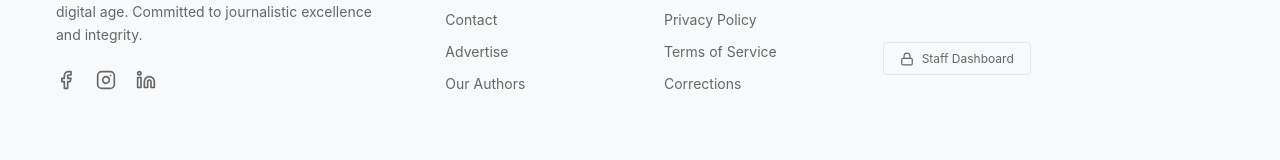
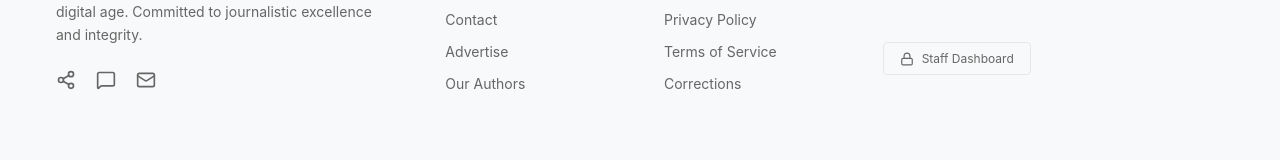
Before and after one commit to blackicons2020/thepeoplesplatform, a Next.js app: page / in a window 1280 px wide. Shown: the part 459-619 px from the top of the page. Built offline with nearby package versions, Linux system fonts and the light colour scheme; no server answers; the database is empty.

Commit message:
fix: use universal icons to bypass lucide-react version conflicts

```diff
--- a/src/components/Footer.tsx
+++ b/src/components/Footer.tsx
@@ -1,5 +1,5 @@
 import Link from 'next/link';
-import { Facebook, Instagram, Linkedin, Globe, Lock, Info } from 'lucide-react';
+import { Globe, Lock, Info, Mail, MessageSquare, Share2 } from 'lucide-react';
 
 export default function Footer() {
   const year = new Date().getFullYear();
@@ -18,9 +18,9 @@ export default function Footer() {
               Committed to journalistic excellence and integrity.
             </p>
             <div className="social-links">
-              <a href="#" aria-label="Facebook"><Facebook size={20} /></a>
-              <a href="#" aria-label="Instagram"><Instagram size={20} /></a>
-              <a href="#" aria-label="LinkedIn"><Linkedin size={20} /></a>
+              <a href="#" aria-label="Social"><Share2 size={20} /></a>
+              <a href="#" aria-label="Social"><MessageSquare size={20} /></a>
+              <a href="#" aria-label="Social"><Mail size={20} /></a>
             </div>
           </div>
 
```
